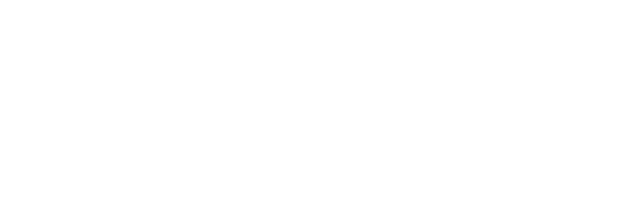
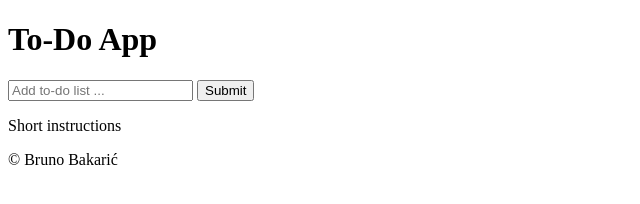
Before and after one commit to bbakaric/todo_app, a plain HTML site: page index.html in a window 1280 px wide. Shown: the whole page, without its empty margins (0-640 px from the left). Drawn offline with Linux system fonts and the light colour scheme.

Commit message:
Created basic html structure, changes may occur later

```diff
--- a/index.html
+++ b/index.html
@@ -9,6 +9,25 @@
 		<title>To-Do App</title>
 	</head>
 	<body>
-		<div id="app"></div>
+		<header>
+			<h1>To-Do App</h1>
+		</header>
+
+		<main>
+			<div id="list-input">
+				<form action="">
+					<input type="text" placeholder="Add to-do list ..." />
+					<input type="submit" />
+				</form>
+			</div>
+			<div id="list-container"></div>
+			<aside>
+				<p>Short instructions</p>
+			</aside>
+		</main>
+
+		<footer>
+			<p>&copy; Bruno Bakarić</p>
+		</footer>
 	</body>
 </html>
```
